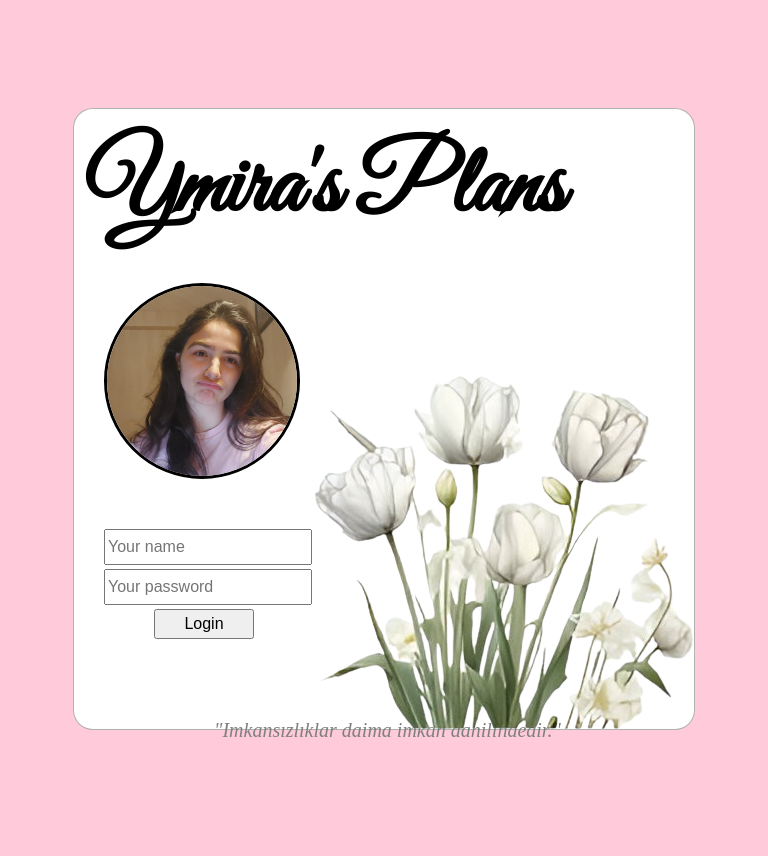
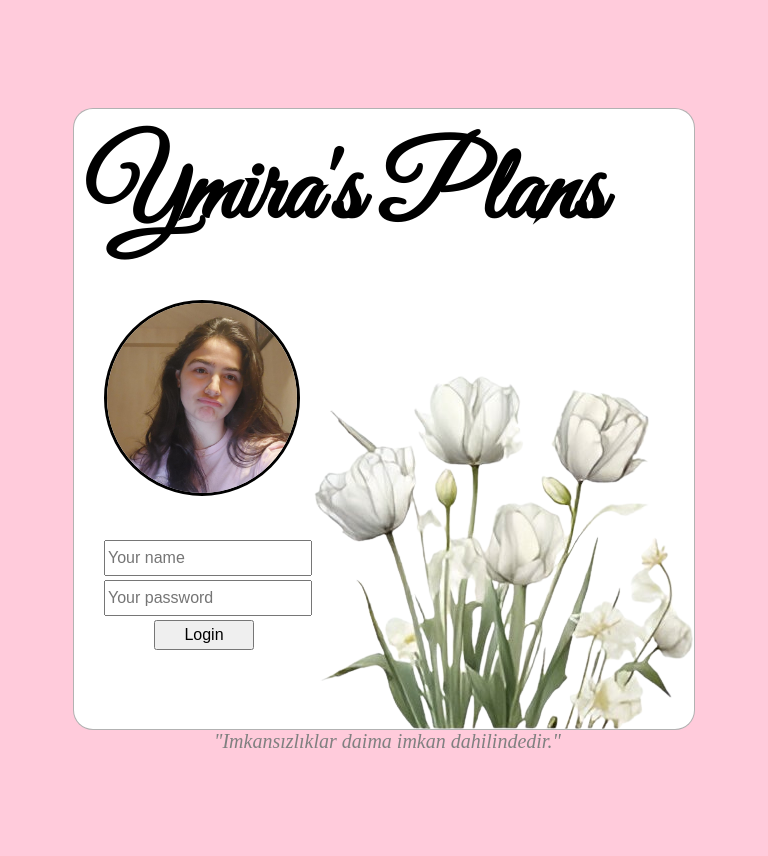
Before and after one commit to AliMKCL/Todo-website, a FastAPI app: page / in a window 768 px wide. Shown: the top 856 px of the page. Before the commit the page ends 737 px from the top, so only its background shows below. Run offline with FastAPI, Linux system fonts and the light colour scheme.

Commit message:
responsive

```diff
--- a/static/index.css
+++ b/static/index.css
@@ -49,7 +49,7 @@ h1 {
     overflow: hidden;
 }
 
-.man_face {
+.profile {
     height: 100%;
     width: 100%;
     object-fit: cover;
@@ -120,7 +120,12 @@ h1 {
 
 @media only screen and (min-width: 700px) and (max-width: 1200px) {
     .login_title {
-        font-size: 48px;
+        font-size: 52px;
+    }
+
+    .username,
+    .password {
+        margin-bottom: 5px;
     }
 
 }
--- a/templates/index.html
+++ b/templates/index.html
@@ -26,7 +26,7 @@
         </div>
 
         <div class="circular_image">
-            <img class="man_face" src="/../images/ymira.png">
+            <img class="profile" src="/../images/ymira.png">
         </div>
 
 
```
